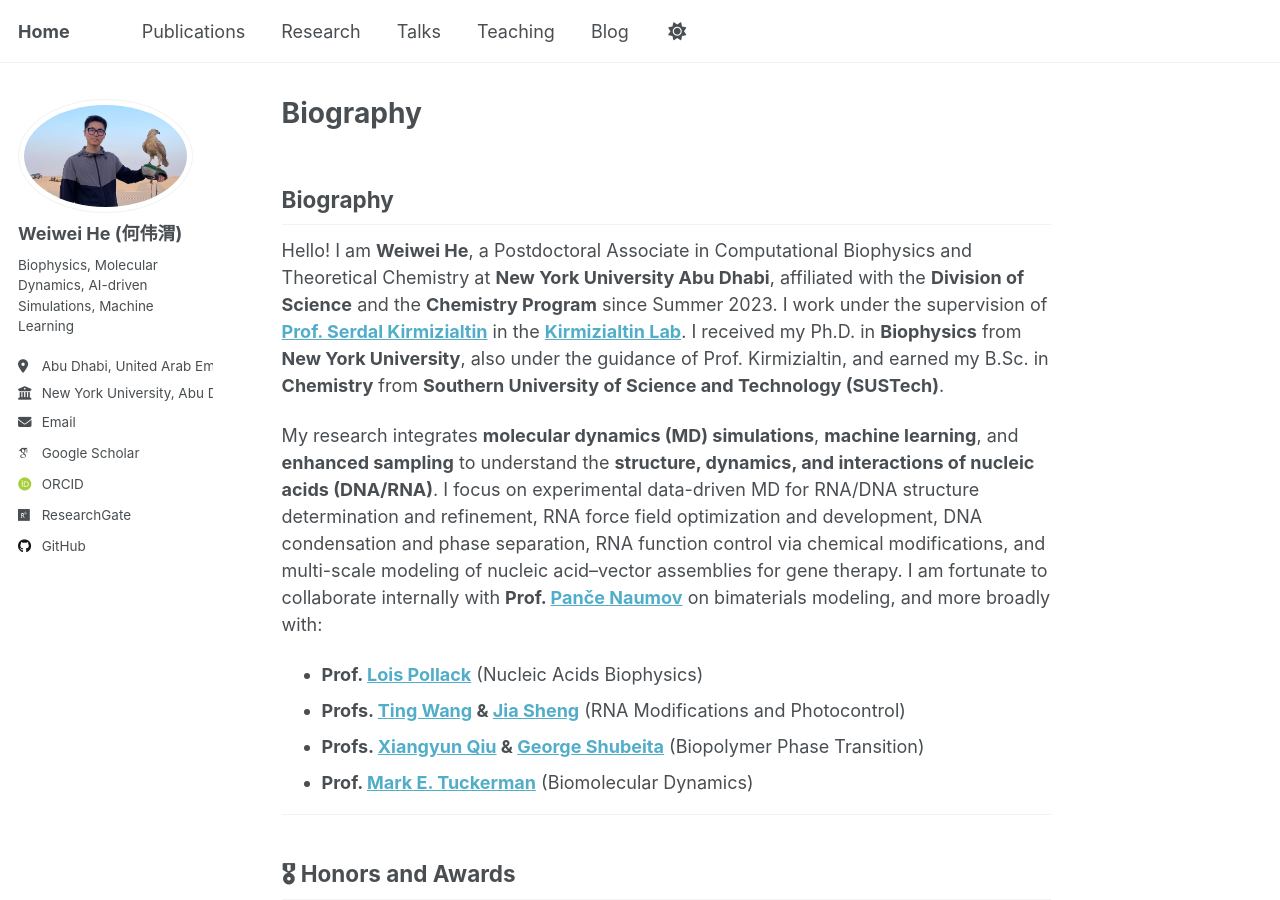
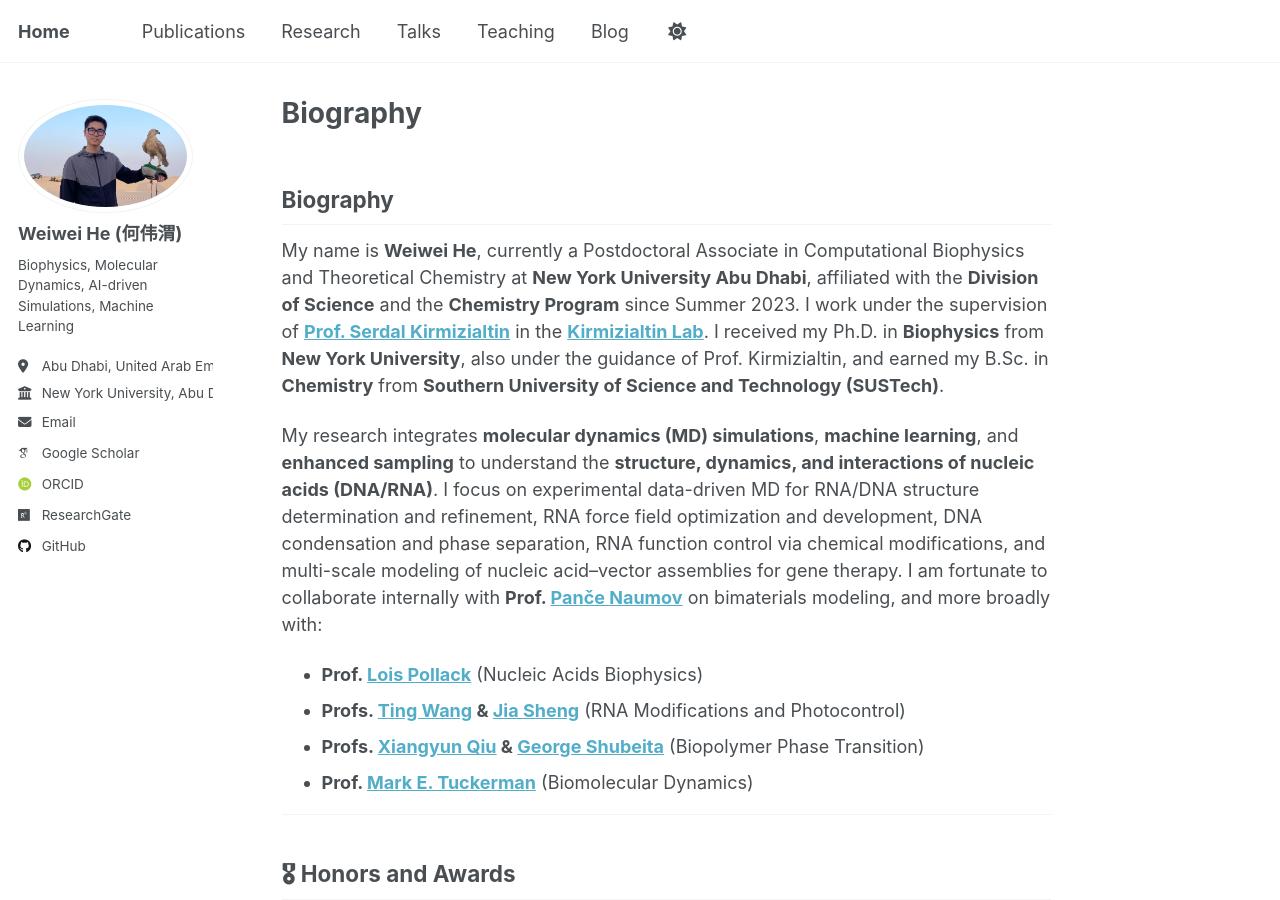
Before and after one commit to Warrenheww/warrenheww.github.io, a Jekyll site: the page built from _pages/about.md, in a window 1280 px wide and 900 px high. Built offline with Jekyll 4.4.1, drawn with Linux system fonts in a browser that asks for light colours; some web fonts are replaced.

Commit message:
Update about.md

```diff
--- a/_pages/about.md
+++ b/_pages/about.md
@@ -9,7 +9,7 @@ redirect_from:
 
 ## Biography
 
-Hello! I am **Weiwei He**, a Postdoctoral Associate in Computational Biophysics and Theoretical Chemistry at **New York University Abu Dhabi**, affiliated with the **Division of Science** and the **Chemistry Program** since Summer 2023. I work under the supervision of [**Prof. Serdal Kirmizialtin**](https://nyuad.nyu.edu/en/academics/divisions/science/faculty/serdal-kirmizialtin.html) in the [**Kirmizialtin Lab**](https://www.kirmizialtinlab.org/). I received my Ph.D. in **Biophysics** from **New York University**, also under the guidance of Prof. Kirmizialtin, and earned my B.Sc. in **Chemistry** from **Southern University of Science and Technology (SUSTech)**.
+My name is **Weiwei He**, currently a Postdoctoral Associate in Computational Biophysics and Theoretical Chemistry at **New York University Abu Dhabi**, affiliated with the **Division of Science** and the **Chemistry Program** since Summer 2023. I work under the supervision of [**Prof. Serdal Kirmizialtin**](https://nyuad.nyu.edu/en/academics/divisions/science/faculty/serdal-kirmizialtin.html) in the [**Kirmizialtin Lab**](https://www.kirmizialtinlab.org/). I received my Ph.D. in **Biophysics** from **New York University**, also under the guidance of Prof. Kirmizialtin, and earned my B.Sc. in **Chemistry** from **Southern University of Science and Technology (SUSTech)**.
 
 My research integrates **molecular dynamics (MD) simulations**, **machine learning**, and **enhanced sampling** to understand the **structure, dynamics, and interactions of nucleic acids (DNA/RNA)**. I focus on experimental data-driven MD for RNA/DNA structure determination and refinement, RNA force field optimization and development, DNA condensation and phase separation, RNA function control via chemical modifications, and multi-scale modeling of nucleic acid–vector assemblies for gene therapy. I am fortunate to collaborate internally with **Prof. [Panče Naumov](https://nyuad.nyu.edu/en/academics/divisions/science/faculty/pance-naumov.html)** on bimaterials modeling, and more broadly with:
 
```
